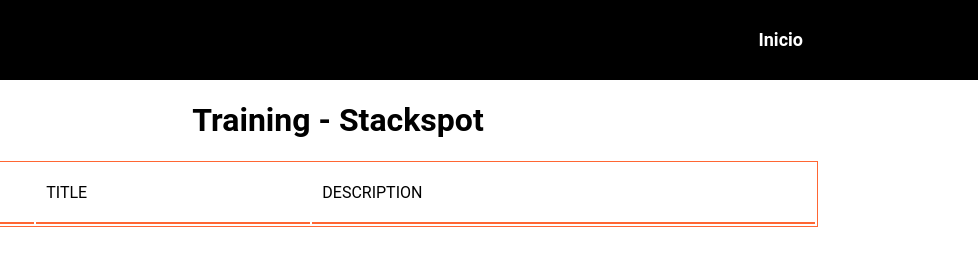
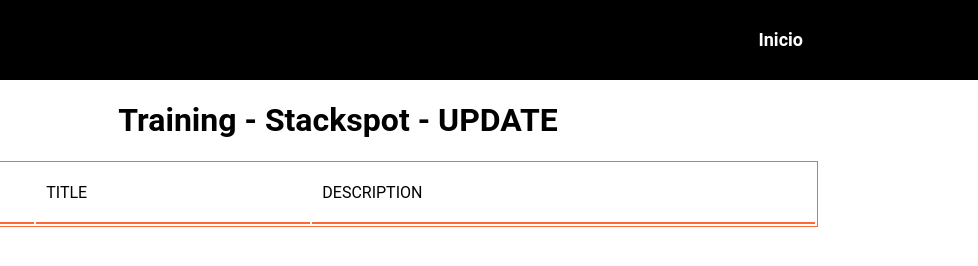
Before and after one commit to maxleycostazup/example-project, a plain HTML site: page index.html in a window 1280 px wide. Shown: the full height of the page, 302-1280 px from the left. Drawn offline with Linux system fonts and the light colour scheme; no server answers.

Commit message:
Updating title

```diff
--- a/index.html
+++ b/index.html
@@ -16,7 +16,7 @@
     </div>
 </header>
 <div class="content">
-    <h1>Training - Stackspot</h1>
+    <h1>Training - Stackspot - UPDATE</h1>
 </div>
 <div class="content">
     <table id="product-list">
```
